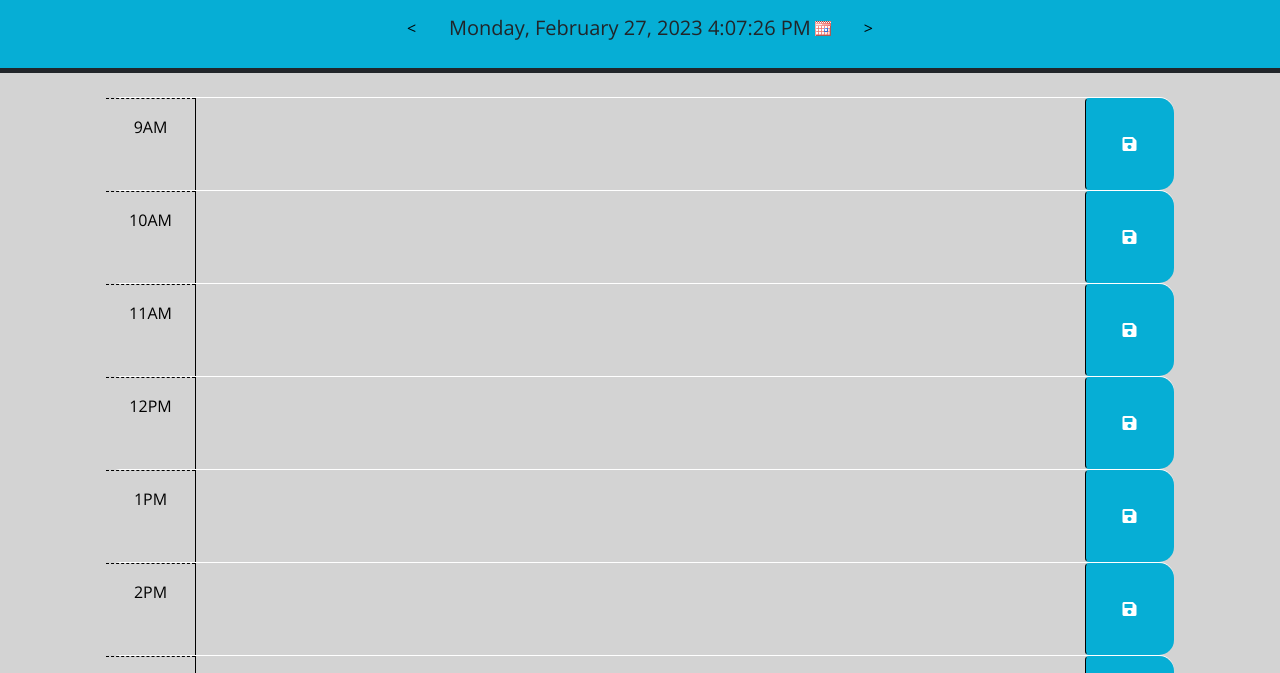
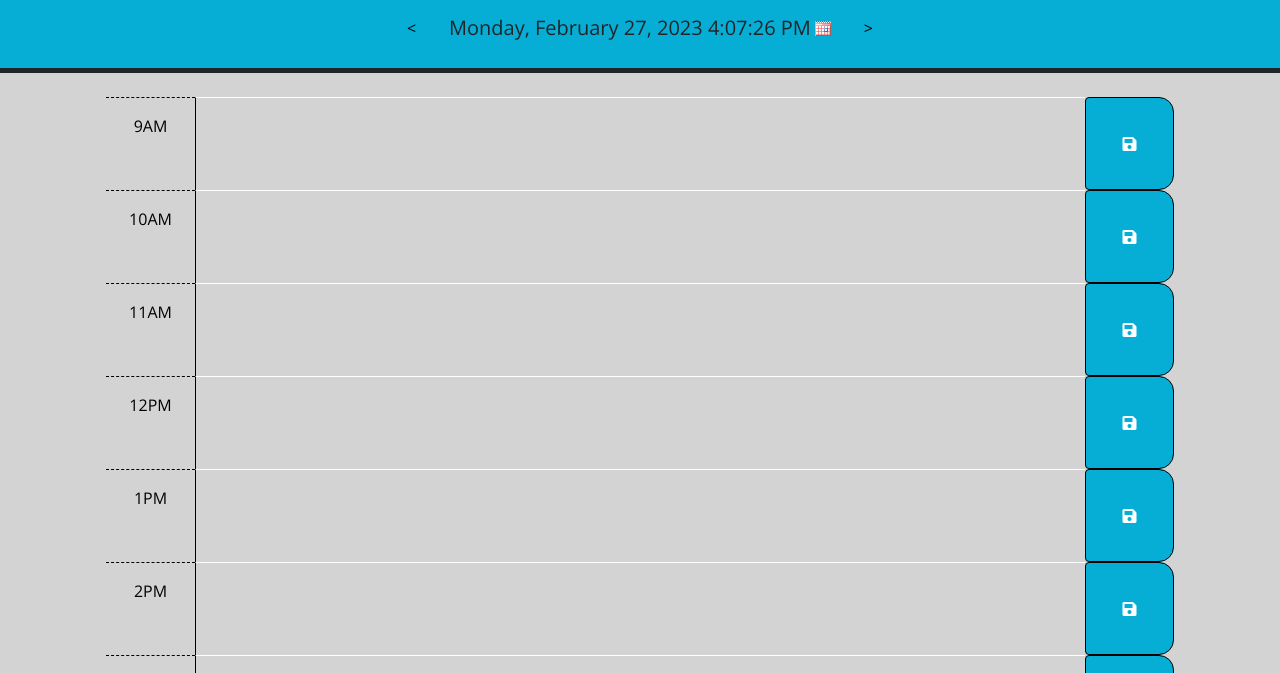
Before and after one commit to deweywatkins77/dailyplanner, a plain HTML site: page index.html in a window 1280 px wide. Shown: the part 127-800 px from the top of the page. Drawn offline with nearby package versions, Linux system fonts and the light colour scheme.

Commit message:
updated css. white border on the row moved to text area, save button border was changed to black all the way around.

```diff
--- a/assets/css/style.css
+++ b/assets/css/style.css
@@ -24,15 +24,16 @@ textarea {
 
 .description {
   white-space: pre-wrap;
+  border-top: 1px solid white;
 }
 
 .time-block {
   border-radius: 15px;
 }
 
-.row {
+/* .row {
   border-top: 1px solid white;
-}
+} */
 
 .hour {
   background-color: lightgrey;
@@ -56,7 +57,7 @@ textarea {
 }
 
 .saveBtn {
-  border-left: 1px solid black;
+  border: 1px solid black;
   border-top-right-radius: 15px;
   border-bottom-right-radius: 15px;
   background-color: #06aed5;
```
